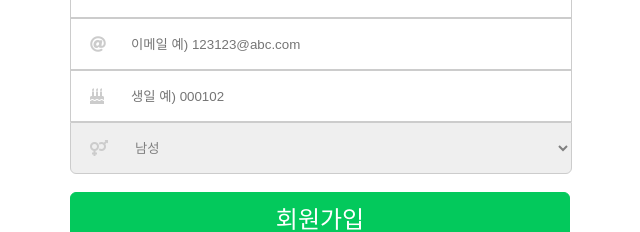
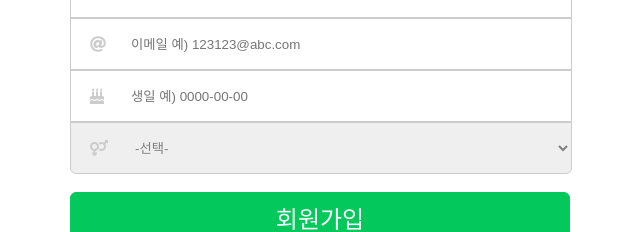
Before and after one commit to signLanguage-interpreter/signLanguageInterpreter, a React (Create React App) app: page /join in a window 1280 px wide. Shown: the part 351-583 px from the top of the page, without its empty margins (320-960 px from the left). Built offline with nearby package versions, Linux system fonts and the light colour scheme.

Commit message:
modify join

```diff
--- a/src/Components/Join/Join.tsx
+++ b/src/Components/Join/Join.tsx
@@ -13,11 +13,11 @@ const Join: React.FunctionComponent<RouteComponentProps> = ({ history }) => {
     password: "",
     eMail: "",
     userNickName: "",
-    cellphone: "",
+    cellPhone: "",
     birth: "",
     gender: "",
   });
-  const { userNickName, username, password, cellphone, eMail, birth, gender } =
+  const { userNickName, username, password, cellPhone, eMail, birth, gender } =
     user;
 
   // event
@@ -109,7 +109,7 @@ const Join: React.FunctionComponent<RouteComponentProps> = ({ history }) => {
             <input
               className="input"
               name="cellphone"
-              value={cellphone}
+              value={cellPhone}
               onChange={onChange}
               autoComplete="off"
               placeholder="전화번호 예)01012345678"
@@ -134,7 +134,7 @@ const Join: React.FunctionComponent<RouteComponentProps> = ({ history }) => {
               value={birth}
               onChange={onChange}
               autoComplete="off"
-              placeholder="생일 예) 000102"
+              placeholder="생일 예) 0000-00-00"
             ></input>
           </div>
           <div className="gender_wrapper">
@@ -145,6 +145,7 @@ const Join: React.FunctionComponent<RouteComponentProps> = ({ history }) => {
               onChange={onSelectChange}
               className="input"
             >
+              <option value="default">-선택-</option>
               <option value="true">남성</option>
               <option value="false">여성</option>
             </select>
--- a/src/Components/Main/Main.tsx
+++ b/src/Components/Main/Main.tsx
@@ -33,6 +33,10 @@ const Main: React.FunctionComponent<RouteComponentProps> = ({ history }) => {
     history.push("/manager");
   };
 
+  const onModifyClick = () => {
+    history.push("/modifyInfo");
+  };
+
   const onRegiClick = () => {
     // sessionStorage.getItem("jwt_token") === null
     //   ? alert("로그인이 필요합니다.")
@@ -53,6 +57,9 @@ const Main: React.FunctionComponent<RouteComponentProps> = ({ history }) => {
       <button className="link" onClick={onMangerClick}>
         통역사 등록
       </button>
+      <button className="link" onClick={onModifyClick}>
+        수정
+      </button>
     </main>
   );
 };
```
Also changed, not shown: src/Components/Modify/Modify.js (added, +11 -0 lines), src/Components/Modify/Modify.scss (added).
